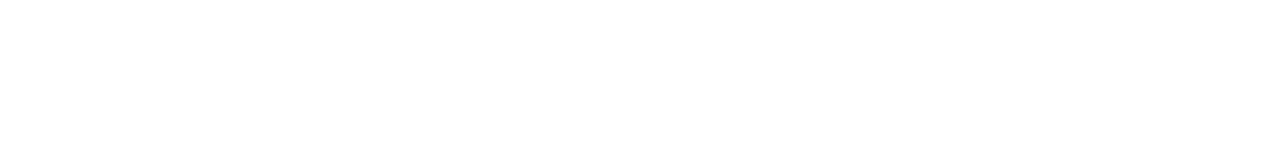
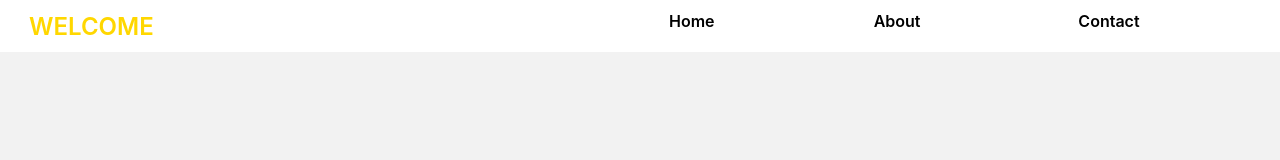
Before and after one commit to kiplaacollo/Javascript-trials, a plain HTML site: page index.html in a window 1280 px wide. Drawn offline with Linux system fonts and the light colour scheme.

Commit message:
Update contents in the file

```diff
--- a/index.html
+++ b/index.html
@@ -3,6 +3,7 @@
     <meta charset="UTF-8">
     <meta http-equiv="X-UA-Compatible" content="IE=edge">
     <meta name="viewport" content="width=device-width, initial-scale=1.0">
+    <link rel="stylesheet" href="https://cdnjs.cloudflare.com/ajax/libs/font-awesome/4.7.0/css/font-awesome.min.css">
     <title>Javascript trials</title>
     <link rel="stylesheet" href="styles.css">
 </head>
--- a/main.js
+++ b/main.js
@@ -0,0 +1,31 @@
+const Headsection = document.createElement('section');
+const header = document.createElement('div');
+header.classList.add('head');
+const msg = document.createElement('h1');
+msg.textContent = 'WELCOME';
+const list = document.createElement('ul');
+const listItem = ['Home', 'About', 'Contact'];;
+list.classList.add('navigation');
+const hamburger = document.createElement('div');
+hamburger.innerHTML = '<a href="javascript:void(0);" class="icon"><i class="fa fa-bars"></i></a>';
+hamburger.classList.add('icon')
+
+for (let i =0; i < listItem.length; i++){
+    const li = document.createElement('li');
+
+
+    li.innerHTML = listItem[i];
+    list.appendChild(li);
+}
+
+
+
+    header.appendChild(msg);
+    header.appendChild(list);
+    header.appendChild(hamburger);
+
+
+
+    Headsection.appendChild(header);
+
+    document.body.appendChild(Headsection);
--- a/styles.css
+++ b/styles.css
@@ -0,0 +1,102 @@
+* {
+    width: 100%;
+    margin-top: 0px;
+    outline: none;
+
+    font-weight: 600;
+    font-family: 'Inter', sans-serif;
+}
+html {
+    padding: 0px;
+    box-sizing: border-box;
+    background: rgba(0, 0, 0, 0.05);
+}
+body {
+    width: 100%;
+    padding: 0px;
+    border: none;
+    outline: none;
+    margin: 0px;
+}
+.head {
+    display: flex;
+    justify-content: space-between;
+    align-items: center;
+    height: 50px;
+    background-color: white;
+    border: 1px solid rgba(255, 255, 255, 0.5);
+}
+.head h1 {
+    font-size: 24px;
+    color: gold;
+}
+.navigation {
+    display: flex;
+    align-items: flex-end;
+    display: none;
+}
+.head ul li {
+    list-style: none;
+
+}
+.icon {
+    position: absolute;
+    left: 150px;
+    top: 0px;
+    margin-top: 5px;
+    display: block;
+    color: black;
+    background-color: rgba(255, 255, 255, 0.5);
+}
+
+@media screen and (min-width: 768px) {
+    * {
+        width: 100%;
+        margin-top: 0px;
+        outline: none;
+
+        font-weight: 600;
+        font-family: 'Inter', sans-serif;
+    }
+    html {
+        padding: 0px;
+        box-sizing: border-box;
+        background: rgba(0, 0, 0, 0.05);
+    }
+    body {
+        width: 100%;
+        padding: 0px;
+        border: none;
+        outline: none;
+        margin: 0px;
+    }
+    .head {
+        display: flex;
+        justify-content: space-between;
+        align-items: center;
+        height: 50px;
+        background-color: white;
+        border: 1px solid rgba(255, 255, 255, 0.5);
+    }
+    .head h1 {
+        font-size: 24px;
+        color: gold;
+        margin-left: 15px;
+        padding: 16px 8px;
+        margin: 20px;
+    }
+    .navigation {
+        display: flex;
+        align-items: flex-end;
+        padding: 16px 8px;
+        gap: 10px;
+        margin-top: 5px;
+    }
+    .head ul li {
+        list-style: none;
+
+    }
+    .icon {
+        display: none;
+    }
+}
```
